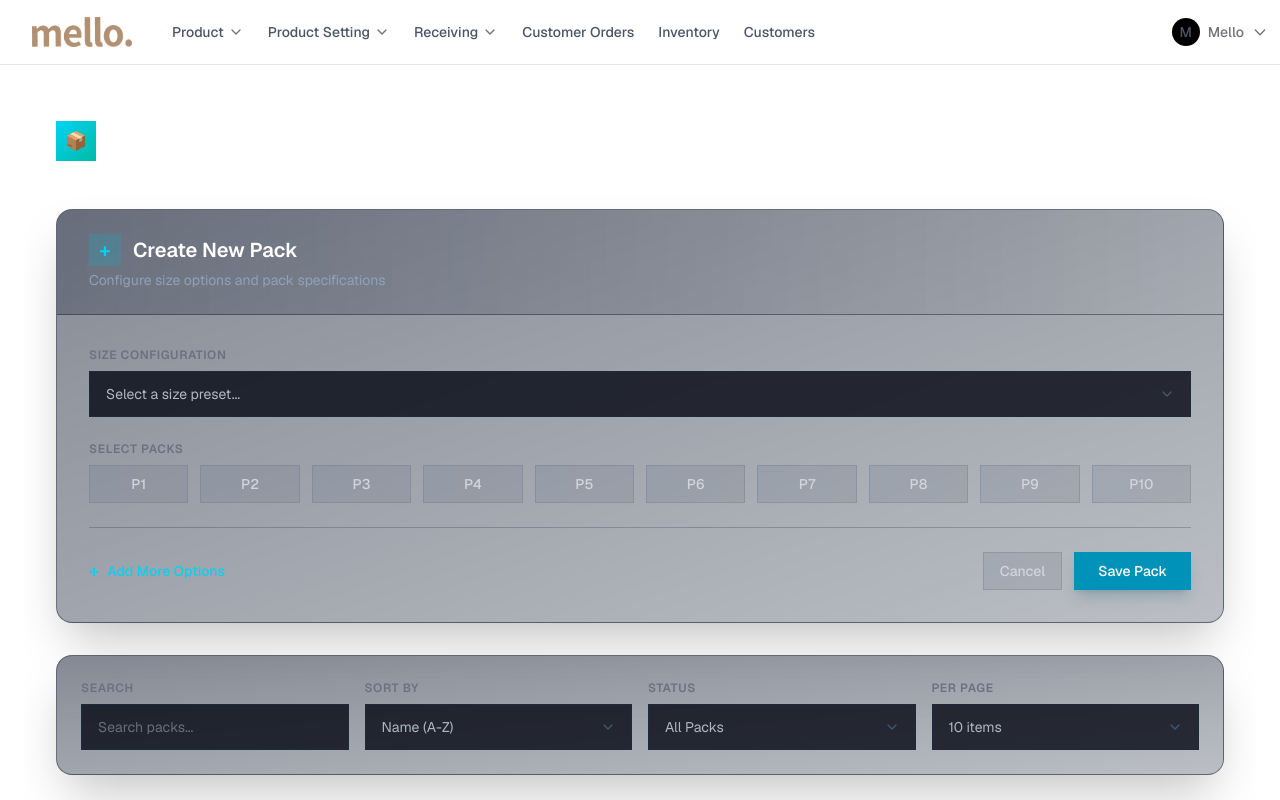
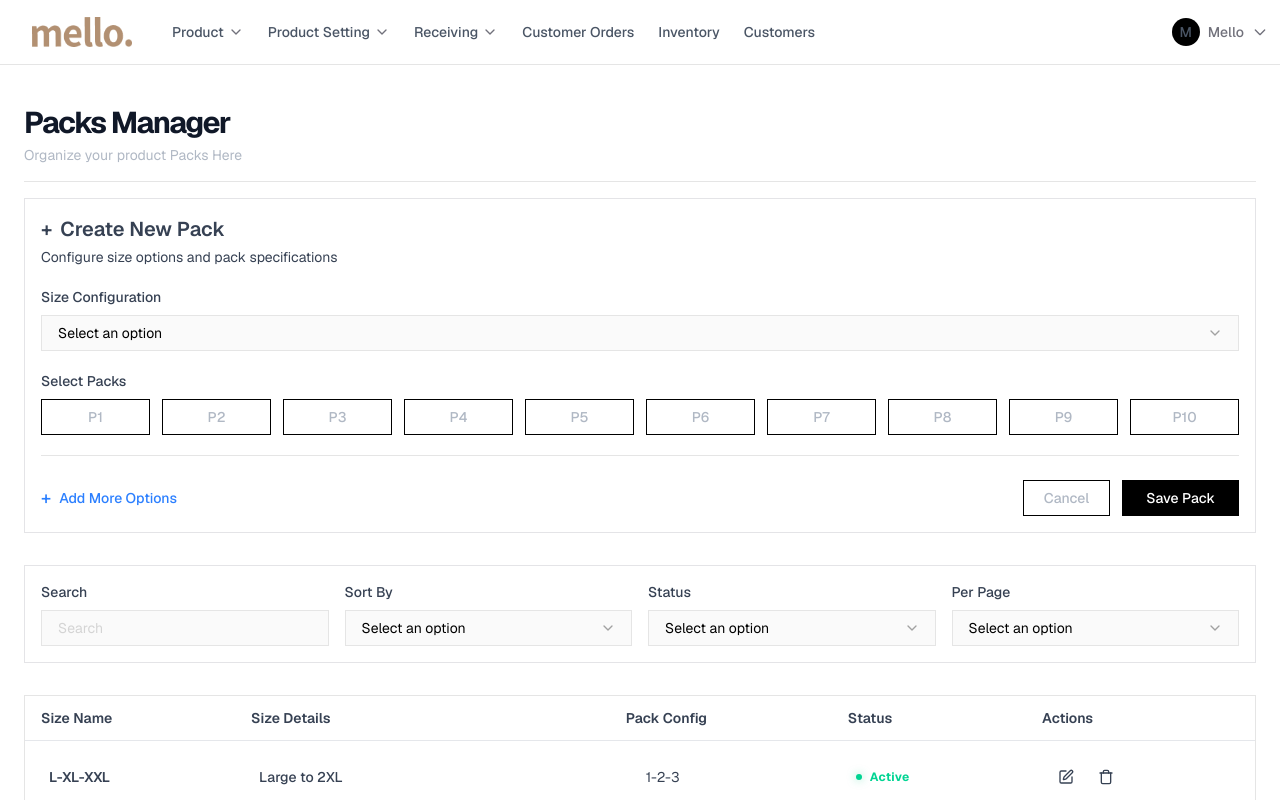
Before and after one commit to Animesh459/Vuerprise, a Vue app: page /packs in a window 1280 px wide. Shown: the top 800 px of the page. Built offline with nearby package versions, Linux system fonts and the light colour scheme.

Commit message:
add pack rearrange

```diff
--- a/src/components/Pagination.vue
+++ b/src/components/Pagination.vue
@@ -12,7 +12,7 @@
 <!--  </div>-->
 
   <!-- Pagination -->
-  <div class="mt-6 flex flex-col items-center justify-between gap-6 border-t border-border pt-6 sm:flex-row">
+  <div class="mt-6 flex  items-center justify-between gap-6 border-t border-border pt-6 flex-row">
     <p class="text-xs font-semibold text-gray-600 uppercase tracking-widest">1-18 of 50 Results</p>
     <div class="flex items-center gap-1">
       <button class="h-9 border border-border px-4 text-xs font-semibold uppercase hover:border-black transition-colors">Prev</button>
--- a/src/components/product/ProductItemsTest.vue
+++ b/src/components/product/ProductItemsTest.vue
@@ -5,8 +5,8 @@
 
       <div class="flex flex-col justify-between gap-5 border-b border-border pb-5 mb-5">
         <div class="flex items-center justify-between">
-          <h1 class="text-3xl font-bold tracking-tighter uppercase">Product Catalog</h1>
-          <p class="mt-2 text-[11px] font-semibold text-neutral-400 uppercase">10 of 50 items selected</p>
+          <h1 class="text-3xl font-bold tracking-tighter ">Product Catalog</h1>
+          <p class="mt-2 font-semibold text-gray-600 uppercase">10 of 50 items selected</p>
         </div>
         <div class="flex flex-wrap items-center gap-2">
           <div class="flex flex-1">
--- a/src/views/AddCategory.vue
+++ b/src/views/AddCategory.vue
@@ -1,14 +1,18 @@
 <template>
+  <div class="flex flex-col  border-b border-b-border pb-4 mb-4 ">
+    <h1 class="text-3xl font-bold tracking-tighter text-gray-900">Category Manager</h1>
+    <p class="text-sm text-text-muted-light dark:text-text-muted-dark mt-1">Organize your product categories with drag and drop</p>
+  </div>
   <div class="common-card-new">
-    <!-- Header -->
-    <header class="">
-      <div class="mb-12">
-        <h1 class="text-xl md:text-3xl font-bold text-gray-900 mb-2">
-          Category Manager
-        </h1>
-        <p class="text-gray-600 text-sm mt-1">Organize your product categories with drag and drop</p>
-      </div>
-    </header>
+<!--    &lt;!&ndash; Header &ndash;&gt;-->
+<!--    <header class="">-->
+<!--      <div class="mb-12">-->
+<!--        <h1 class="text-xl md:text-3xl font-bold text-gray-900 mb-2">-->
+<!--          Category Manager-->
+<!--        </h1>-->
+<!--        <p class="text-gray-600 text-sm mt-1">Organize your product categories with drag and drop</p>-->
+<!--      </div>-->
+<!--    </header>-->
 
     <div class="">
       <div class="grid grid-cols-1 lg:grid-cols-3 gap-8">
--- a/src/views/PacksCategory.vue
+++ b/src/views/PacksCategory.vue
@@ -1,51 +1,31 @@
 <template>
-  <div class="common-card p-0">
 
-    <div class="">
-      <div class="w-full px-6 md:px-8 py-4 flex items-center justify-between">
-        <div class="flex items-center gap-3">
-          <div class="w-10 h-10 rounded-lg bg-gradient-to-br from-cyan-400 to-teal-500 flex items-center justify-center text-white font-bold text-lg">
-            📦
-          </div>
-          <h1 class="text-2xl font-bold text-white">Packs Manager</h1>
-        </div>
-<!--        <div class="text-sm text-slate-400">-->
-<!--          <span class="inline-flex items-center gap-2 px-3 py-1 rounded-full bg-slate-800/50 border border-slate-700/50">-->
-<!--            <span class="w-2 h-2 bg-emerald-400 rounded-full animate-pulse"></span>-->
-<!--            Active-->
-<!--          </span>-->
-<!--        </div>-->
-      </div>
-    </div>
+  <div class="flex flex-col  border-b border-b-border pb-4 mb-4 ">
+    <h1 class="text-3xl font-bold tracking-tighter text-gray-900">Packs Manager</h1>
+    <p class="text-sm text-text-muted-light dark:text-text-muted-dark mt-1">Organize your product Packs Here</p>
+  </div>
 
-    <!-- Main Content -->
-    <main class="w-full px-6 md:px-8 py-8 max-w-full">
-      <!-- Add Pack Form Card -->
-      <div class="mb-8 rounded-2xl border border-slate-800/50 bg-gradient-to-br from-slate-900/50 to-slate-800/30 backdrop-blur-xl shadow-2xl overflow-hidden">
-        <div class="bg-gradient-to-r from-slate-800/30 to-transparent border-b border-slate-800/50 px-8 py-6">
-          <h2 class="text-xl font-semibold text-white flex items-center gap-3">
-            <span class="flex items-center justify-center w-8 h-8 rounded-lg bg-cyan-500/20 text-cyan-400">+</span>
+    <main class="">
+
+      <div class="common-card-new mb-8">
+        <div class="mb-5">
+          <h2 class="text-xl font-semibold text-gray-700 flex items-center gap-2">
+            <span class="flex items-center justify-center ">+</span>
             Create New Pack
           </h2>
-          <p class="text-sm text-slate-400 mt-1">Configure size options and pack specifications</p>
+          <p class="text-sm text-gray-700 mt-1">Configure size options and pack specifications</p>
         </div>
 
-        <div class="p-8 space-y-6">
+        <div class="space-y-5">
           <div>
-            <label class="block text-xs font-semibold text-gray-500 uppercase tracking-wider mb-2">Size Configuration</label>
-            <div class="relative">
-              <select class="w-full bg-gray-950/80 border border-slate-800 rounded-md px-4 py-3 text-sm appearance-none outline-none focus:border-cyan-500/50 transition-all cursor-pointer">
-                <option>Select a size preset...</option>
-                <option>Small, Medium, Large</option>
-                <option>Small to Extra Large</option>
-                <option>Medium to 2XL</option>
-              </select>
-              <ChevronDownIcon class="absolute right-4 top-1/2 -translate-y-1/2 text-slate-600" :size="16" />
-            </div>
+            <BaseSelect
+                label="Size Configuration"
+                :options="['Small, Medium, Large', 'Small to Extra Large', 'Medium to 2XL']"
+            />
           </div>
           <!-- Pack Grid -->
           <div>
-            <label class="block text-xs font-semibold text-gray-500 uppercase tracking-wider mb-2">Select Packs</label>
+            <label class="block text-sm font-medium text-gray-700 mb-2">Select Packs</label>
             <div class="grid grid-cols-5 md:grid-cols-10 gap-3">
               <button
                   v-for="i in 10"
@@ -54,8 +34,8 @@
                   :class="[
                   '',
                   newPack.packs.includes(`P${i}`)
-                    ? 'btn-common'
-                    : 'btn-secondary-transparent'
+                    ? 'btn-primary-new'
+                    : 'btn-secondary-new'
                 ]"
               >
                 P{{ i }}
@@ -63,22 +43,21 @@
             </div>
           </div>
 
-          <!-- Action Buttons -->
-          <div class="flex flex-col md:flex-row justify-between items-start md:items-center gap-4 pt-6 border-t border-slate-700/30">
-            <button class="text-cyan-400 hover:text-cyan-300 font-medium text-sm flex items-center gap-2 transition-colors">
+          <div class="flex flex-col md:flex-row justify-between items-start md:items-center gap-4 pt-6 border-t border-border">
+            <button class="text-blue-500 font-medium text-sm flex items-center gap-2 transition-colors">
               <span class="text-lg">+</span>
               <span>Add More Options</span>
             </button>
             <div class="flex gap-3 w-full md:w-auto">
               <button
                   @click="resetForm"
-                  class="btn-secondary-transparent"
+                  class="btn-secondary-new"
               >
                 Cancel
               </button>
               <button
                   @click="savePack"
-                  class="btn-common"
+                  class="btn-primary-new"
               >
                 Save Pack
               </button>
@@ -87,181 +66,63 @@
         </div>
       </div>
 
-      <!-- Search & Controls Bar -->
-      <div class="mb-8 rounded-2xl border border-slate-800/50 bg-gradient-to-br from-slate-900/50 to-slate-800/30 backdrop-blur-xl p-6 shadow-2xl">
+      <div class="common-card-new mb-8">
         <div class="grid grid-cols-1 md:grid-cols-2 lg:grid-cols-4 gap-4">
           <!-- Search Input -->
           <div>
-            <label class="block text-xs font-semibold text-gray-500 uppercase tracking-wider mb-2">Search</label>
-            <input
-                v-model="searchQuery"
-                type="text"
-                placeholder="Search packs..."
-                class="w-full bg-gray-950/80 border border-slate-800 rounded-md px-4 py-3 text-sm focus:border-cyan-500/50 transition-all outline-none"
-            />
+            <BaseInput label="Search" placeholder="Search" />
           </div>
 
           <div>
-            <label class="block text-xs font-semibold text-gray-500 uppercase tracking-wider mb-2">Sort By</label>
-            <div class="relative">
-              <select class="w-full bg-gray-950/80 border border-slate-800 rounded-md px-4 py-3 text-sm appearance-none outline-none focus:border-cyan-500/50 transition-all cursor-pointer">
-                <option>Name (A-Z)</option>
-                <option>Date Added</option>
-                <option>Size</option>
-              </select>
-              <ChevronDownIcon class="absolute right-4 top-1/2 -translate-y-1/2 text-slate-600" :size="16" />
-            </div>
+            <BaseSelect
+                label="Sort By"
+                :options="['Name (A-Z)', 'Date Added', 'Size']"
+            />
+
           </div>
-          <!-- Filter -->
 
           <div>
-            <label class="block text-xs font-semibold text-gray-500 uppercase tracking-wider mb-2">Status</label>
-            <div class="relative">
-              <select class="w-full bg-gray-950/80 border border-slate-800 rounded-md px-4 py-3 text-sm appearance-none outline-none focus:border-cyan-500/50 transition-all cursor-pointer">
-                <option>All Packs</option>
-                <option>Active</option>
-                <option>Inactive</option>
-              </select>
-              <ChevronDownIcon class="absolute right-4 top-1/2 -translate-y-1/2 text-slate-600" :size="16" />
-            </div>
+            <BaseSelect
+                label="Status"
+                :options="['All Packs', 'Active', 'Inactive']"
+            />
+
           </div>
 
-          <!-- Items Per Page -->
           <div>
-            <label class="block text-xs font-semibold text-gray-500 uppercase tracking-wider mb-2">Per Page</label>
-            <div class="relative">
-              <select class="w-full bg-gray-950/80 border border-slate-800 rounded-md px-4 py-3 text-sm appearance-none outline-none focus:border-cyan-500/50 transition-all cursor-pointer">
-                <option>10 items</option>
-                <option>20 items</option>
-                <option>50 items</option>
-              </select>
-              <ChevronDownIcon class="absolute right-4 top-1/2 -translate-y-1/2 text-slate-600" :size="16" />
-            </div>
+            <BaseSelect
+                label="Per Page"
+                :options="['10 items', '20 items', '50 items']"
+            />
           </div>
         </div>
       </div>
 
-      <!-- Data Table Card -->
-<!--      <div class="rounded-2xl border border-slate-800/50 bg-gradient-to-br from-slate-900/50 to-slate-800/30 backdrop-blur-xl shadow-2xl overflow-hidden">-->
-<!--        &lt;!&ndash; Table Header &ndash;&gt;-->
-<!--        <div class="bg-gradient-to-r from-slate-800/30 to-transparent border-b border-slate-800/50 px-8 py-4">-->
-<!--          <div class="grid grid-cols-12 gap-4 text-xs font-semibold text-slate-400 uppercase tracking-wider">-->
-<!--            <div class="col-span-3">Size Name</div>-->
-<!--            <div class="col-span-3">Size Details</div>-->
-<!--            <div class="col-span-2">Pack Config</div>-->
-<!--            <div class="col-span-2">Status</div>-->
-<!--            <div class="col-span-2">Actions</div>-->
-<!--          </div>-->
-<!--        </div>-->
-
-<!--        &lt;!&ndash; Table Rows &ndash;&gt;-->
-<!--        <div class="divide-y divide-slate-800/30">-->
-<!--          <div-->
-<!--              v-for="pack in paginatedPacks"-->
-<!--              :key="pack.id"-->
-<!--              class="grid grid-cols-12 gap-4 px-8 py-4 hover:bg-slate-800/20 transition-colors duration-200 group"-->
-<!--          >-->
-<!--            <div class="col-span-3">-->
-<!--              <span class="font-medium text-white">{{ pack.sizeName }}</span>-->
-<!--            </div>-->
-<!--            <div class="col-span-3">-->
-<!--              <span class="text-slate-400">{{ pack.sizeDetails }}</span>-->
-<!--            </div>-->
-<!--            <div class="col-span-2">-->
-<!--              <span class="inline-flex items-center px-3 py-1 rounded-full bg-slate-800/50 border border-slate-700/50 text-sm font-medium text-cyan-400">-->
-<!--                {{ pack.pack }}-->
-<!--              </span>-->
-<!--            </div>-->
-<!--            <div class="col-span-2">-->
-<!--              <div class="flex items-center gap-2">-->
-<!--                <span class="w-2 h-2 bg-emerald-400 rounded-full"></span>-->
-<!--                <span class="text-sm text-emerald-400 font-medium">Active</span>-->
-<!--              </div>-->
-<!--            </div>-->
-<!--            <div class="col-span-2 flex gap-2">-->
-<!--              <button class="p-2 rounded-lg bg-slate-800/50 border border-slate-700/50 text-slate-400 hover:text-cyan-400 hover:bg-slate-700/50 hover:border-cyan-400/30 transition-all opacity-0 group-hover:opacity-100">-->
-<!--                ✎-->
-<!--              </button>-->
-<!--              <button-->
-<!--                  @click="deletePack(pack.id)"-->
-<!--                  class="p-2 rounded-lg bg-slate-800/50 border border-slate-700/50 text-slate-400 hover:text-red-400 hover:bg-red-500/10 hover:border-red-400/30 transition-all opacity-0 group-hover:opacity-100"-->
-<!--              >-->
-<!--                🗑-->
-<!--              </button>-->
-<!--            </div>-->
-<!--          </div>-->
-
-<!--          &lt;!&ndash; Empty State &ndash;&gt;-->
-<!--          <div v-if="paginatedPacks.length === 0" class="px-8 py-12 text-center">-->
-<!--            <p class="text-slate-400 text-sm">No packs found. Create one to get started!</p>-->
-<!--          </div>-->
-<!--        </div>-->
-
-<!--        &lt;!&ndash; Footer with Pagination &ndash;&gt;-->
-<!--        <div class="bg-gradient-to-r from-slate-800/30 to-transparent border-t border-slate-800/50 px-8 py-4 flex flex-col md:flex-row items-center justify-between gap-4">-->
-<!--          <span class="text-sm text-slate-400">-->
-<!--            Showing <span class="font-semibold text-white">{{ startItem }}-{{ endItem }}</span> of <span class="font-semibold text-white">{{ filteredPacks.length }}</span>-->
-<!--          </span>-->
-<!--          <div class="flex gap-2 items-center">-->
-<!--            <button-->
-<!--                @click="previousPage"-->
-<!--                :disabled="currentPage === 1"-->
-<!--                class="p-2 rounded-lg border border-slate-700/50 bg-slate-800/50 text-slate-400 hover:text-cyan-400 hover:border-cyan-400/30 disabled:opacity-50 disabled:cursor-not-allowed transition-all"-->
-<!--            >-->
-<!--              ←-->
-<!--            </button>-->
-<!--            <div class="flex gap-1">-->
-<!--              <button-->
-<!--                  v-for="page in totalPages"-->
-<!--                  :key="page"-->
-<!--                  @click="currentPage = page"-->
-<!--                  :class="[-->
-<!--                  'px-3 py-1 rounded-lg text-sm font-medium transition-all',-->
-<!--                  currentPage === page-->
-<!--                    ? 'bg-gradient-to-r from-cyan-500 to-teal-500 text-white shadow-lg shadow-cyan-500/30'-->
-<!--                    : 'bg-slate-800/50 border border-slate-700/50 text-slate-400 hover:text-cyan-400 hover:border-slate-600/50'-->
-<!--                ]"-->
-<!--              >-->
-<!--                {{ page }}-->
-<!--              </button>-->
-<!--            </div>-->
-<!--            <button-->
-<!--                @click="nextPage"-->
-<!--                :disabled="currentPage === totalPages"-->
-<!--                class="p-2 rounded-lg border border-slate-700/50 bg-slate-800/50 text-slate-400 hover:text-cyan-400 hover:border-cyan-400/30 disabled:opacity-50 disabled:cursor-not-allowed transition-all"-->
-<!--            >-->
-<!--              →-->
-<!--            </button>-->
-<!--          </div>-->
-<!--        </div>-->
-<!--      </div>-->
-<!--      -->
-
-      <div class="overflow-x-auto rounded-2xl border border-slate-800 bg-slate-950 shadow-2xl">
-        <table class="w-full text-left border-collapse min-w-[800px]">
+      <div class="overflow-x-auto border border-border">
+        <table class="w-full text-sm">
           <thead>
-          <tr class="border-b border-slate-800 bg-slate-900/40">
-            <th v-for="header in tableHeaders" :key="header" class="px-6 py-4 text-xs font-semibold text-slate-400 uppercase tracking-widest">
+          <tr class="border-b border-gray-200">
+            <th v-for="header in tableHeaders" :key="header" class="px-4 py-3 text-left font-semibold text-gray-700">
               {{ header }}
             </th>
           </tr>
           </thead>
           <tbody class="divide-y divide-slate-800/50">
-          <tr v-for="(row, index) in inventoryData" :key="index" class="group hover:bg-slate-900/50 transition-colors">
+          <tr v-for="(row, index) in inventoryData" :key="index" class="border-b border-gray-100 hover:bg-gray-50 transition">
             <td class="px-6 py-5">
-          <span class="text-sm font-bold text-slate-200 tracking-tight">
+          <span class="text-sm font-semibold text-gray-700 tracking-tight">
             {{ row.sizeName }}
           </span>
             </td>
 
             <td class="px-6 py-5">
-          <span class="text-sm text-slate-400 font-medium">
+          <span class="text-sm text-gray-700 font-medium">
             {{ row.details }}
           </span>
             </td>
 
             <td class="px-6 py-5">
-              <div class="inline-block px-3 py-1 bg-cyan-950/30 border border-cyan-800/30 rounded-full text-xs font-mono text-cyan-400">
+              <div class="inline-block text-gray-700 px-3 py-1 ">
                 {{ row.packConfig }}
               </div>
             </td>
@@ -277,10 +138,10 @@
 
             <td class="px-6 py-5">
               <div class="flex items-center gap-2">
-                <button class="p-2 bg-slate-900 border border-slate-800 rounded-lg hover:bg-slate-800 text-slate-400 hover:text-white transition-all">
+                <button class="p-2  text-gray-700  transition-all">
                   <EditIcon :size="16" />
                 </button>
-                <button @click="deleteRow(index)" class="p-2 bg-slate-900 border border-slate-800 rounded-lg hover:bg-slate-800 text-slate-400 hover:text-rose-500 transition-all">
+                <button @click="deleteRow(index)" class="p-2  text-gray-700 hover:text-rose-500 transition-all">
                   <TrashIcon :size="16" />
                 </button>
               </div>
@@ -289,12 +150,11 @@
           </tbody>
         </table>
       </div>
-      <div class="flex flex-end justify-end mt-3">
-        <Pagination />
-      </div>
+
+      <Pagination />
 
     </main>
-  </div>
+
 </template>
 
 <script setup>
@@ -305,6 +165,8 @@ import {
   ChevronDownIcon, TrashIcon, EditIcon, CalendarIcon
 } from 'lucide-vue-next';
 import Pagination from "@/components/Pagination.vue";
+import BaseSelect from "@/components/form/BaseSelect.vue";
+import BaseInput from "@/components/form/BaseInput.vue";
 // Form data
 const newPack = ref({
   size: '',
@@ -437,7 +299,7 @@ const inventoryData = ref([
 ]);
 
 const statusColor = (status) => {
-  return status === 'Active' ? 'text-emerald-400' : 'text-slate-400';
+  return status === 'Active' ? 'text-emerald-400' : 'text-gray-700';
 };
 
 const deleteRow = (index) => {
```
